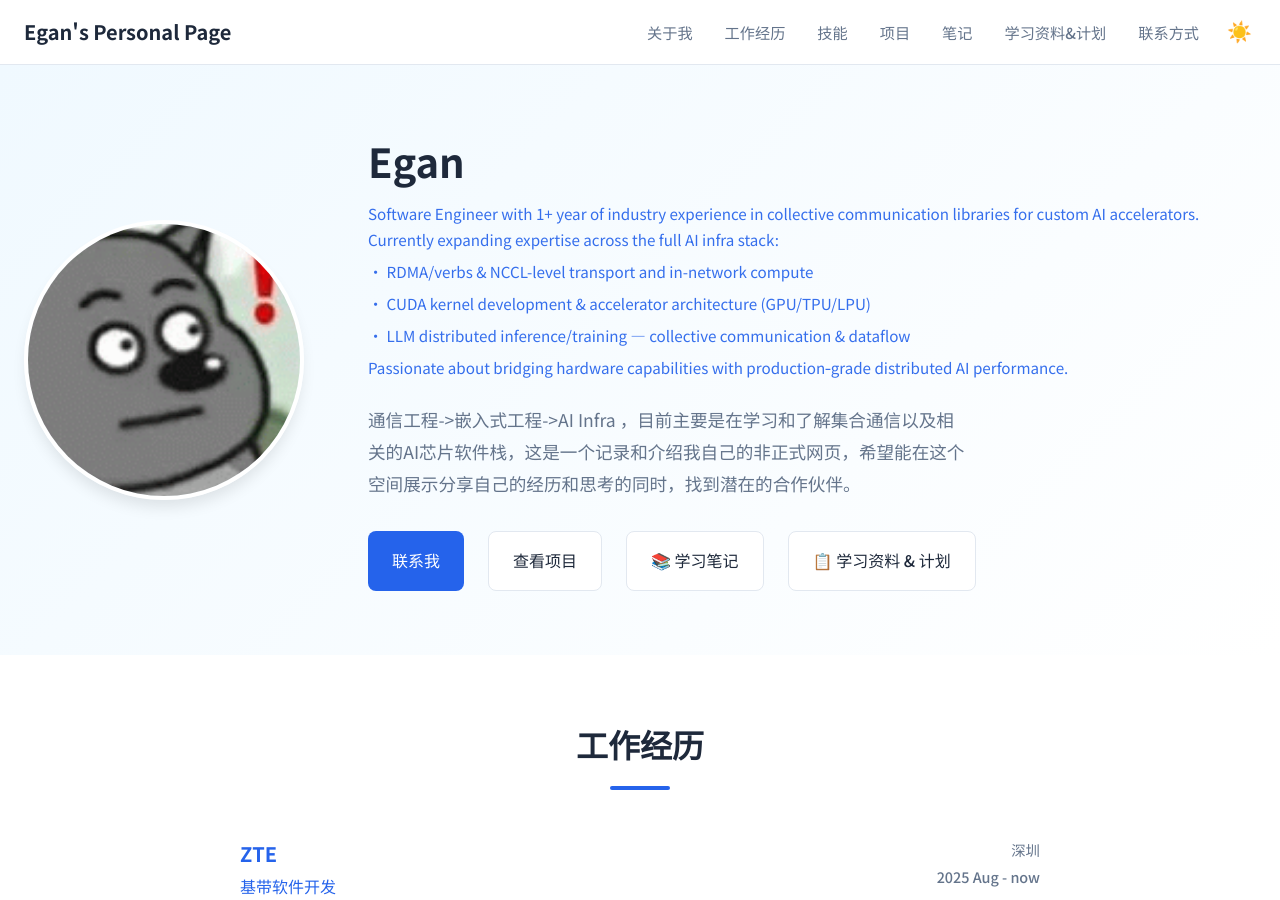
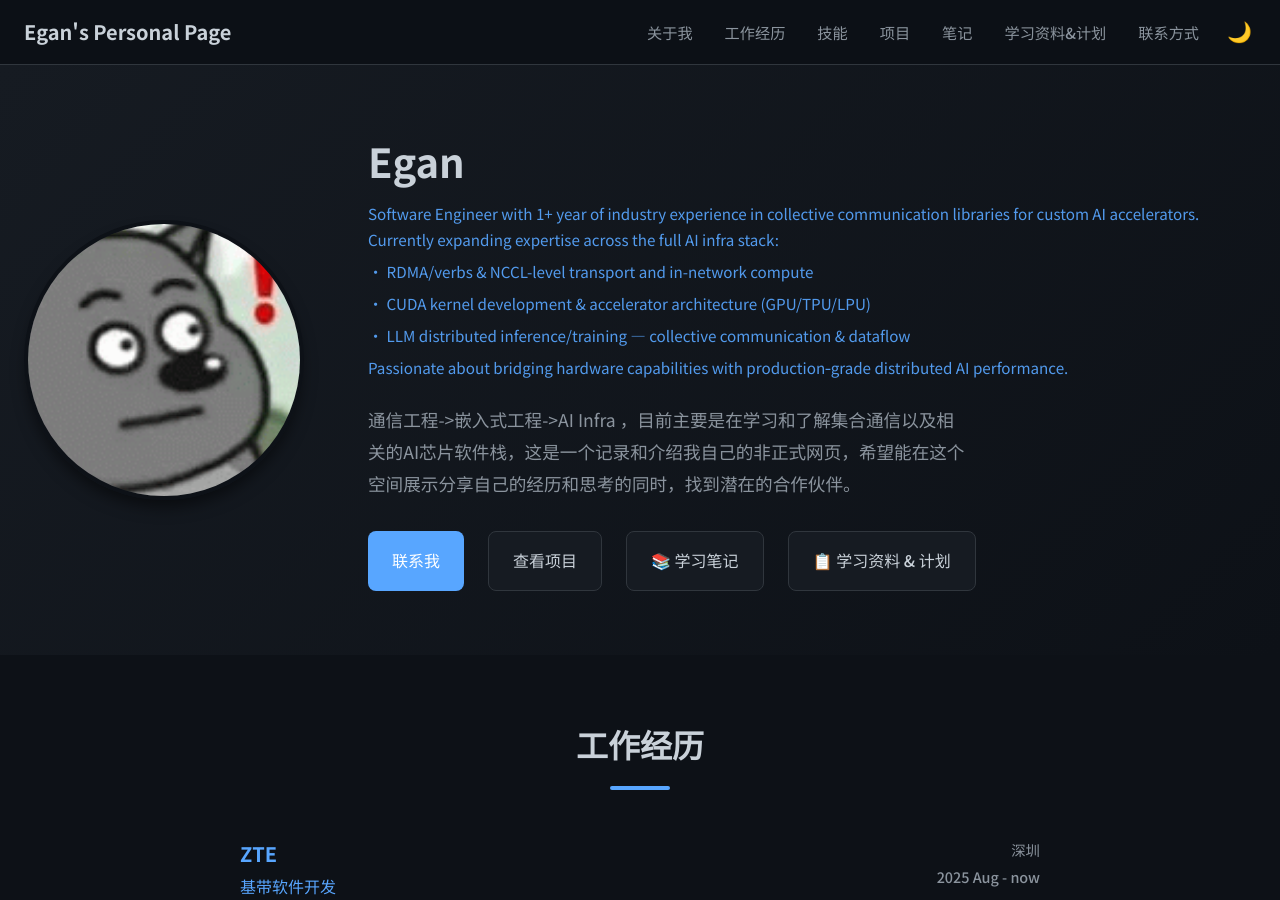
Before and after one commit to Lejun-Hu/Lejun-Hu.github.io, a Jekyll site: the page built from index.md, in a window 1280 px wide and 900 px high. Built offline with Jekyll 4.4.1, drawn with Linux system fonts in a browser that asks for light colours.

Commit message:
site: default to dark theme on first visit

```diff
--- a/_includes/head.html
+++ b/_includes/head.html
@@ -1,8 +1,8 @@
 <head>
-  <!-- 主题防闪烁脚本：在页面渲染前读取并应用主题 -->
+  <!-- 主题防闪烁脚本：在页面渲染前读取并应用主题，未设置过时默认深色 -->
   <script>
     (function() {
-      const theme = localStorage.getItem('theme') || 'light';
+      const theme = localStorage.getItem('theme') || 'dark';
       document.documentElement.setAttribute('data-theme', theme);
     })();
   </script>
--- a/assets/css/main.scss
+++ b/assets/css/main.scss
@@ -6,7 +6,7 @@
 // 1. 变量定义（设计系统）
 // ============================================
 
-// 颜色系统（浅色主题为默认）
+// 颜色系统（浅色变量定义在 :root；页面默认由 head 中的脚本设置 data-theme="dark" 覆盖为深色）
 :root {
   --color-primary: #2563eb;      // 主色：蓝色
   --color-primary-dark: #1d4ed8; // 主色深
--- a/assets/js/main.js
+++ b/assets/js/main.js
@@ -4,7 +4,7 @@
  */
 function toggleTheme() {
   const html = document.documentElement;
-  const currentTheme = html.getAttribute('data-theme') || 'light';
+  const currentTheme = html.getAttribute('data-theme') || 'dark';
   const newTheme = currentTheme === 'light' ? 'dark' : 'light';
 
   html.setAttribute('data-theme', newTheme);
@@ -20,7 +20,7 @@ function toggleTheme() {
  */
 function syncThemeToggle() {
   const html = document.documentElement;
-  const currentTheme = html.getAttribute('data-theme') || 'light';
+  const currentTheme = html.getAttribute('data-theme') || 'dark';
   const lightIcon = document.querySelector('.theme-icon-light');
   const darkIcon = document.querySelector('.theme-icon-dark');
 
```
